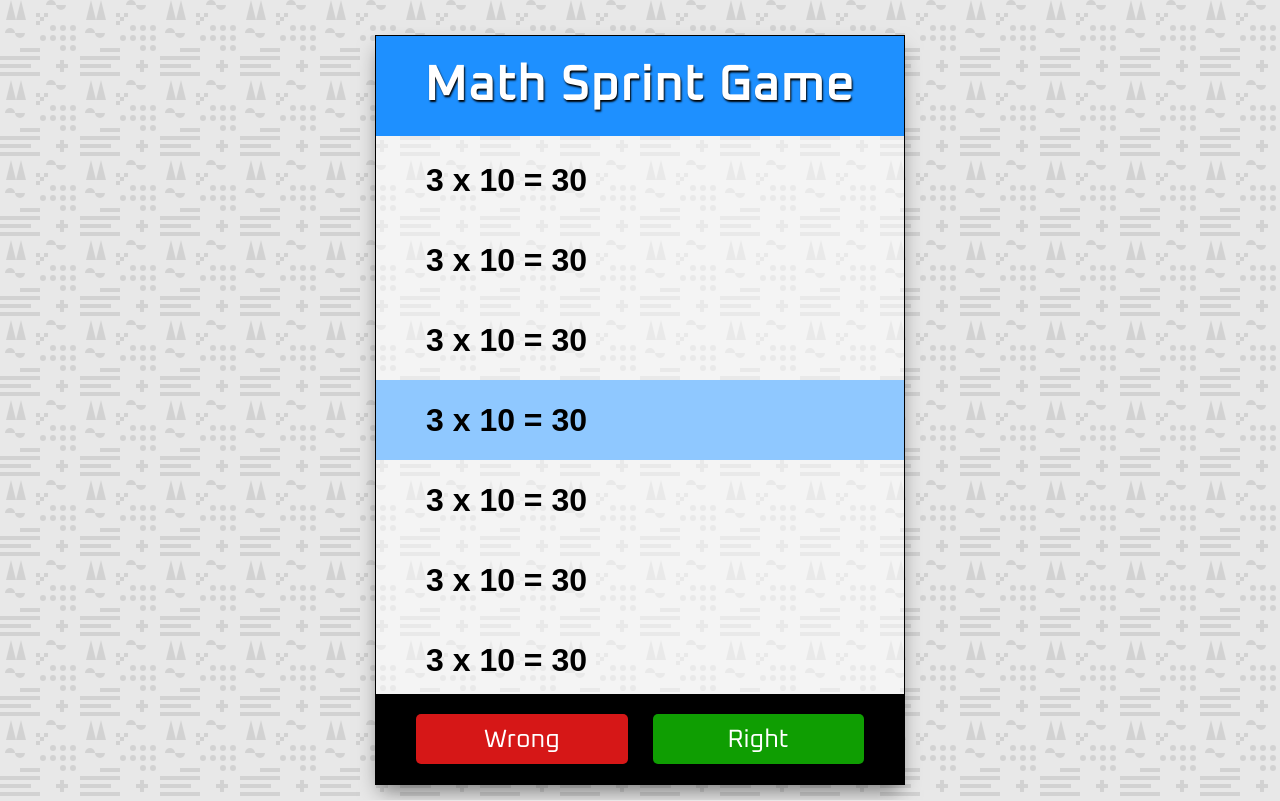
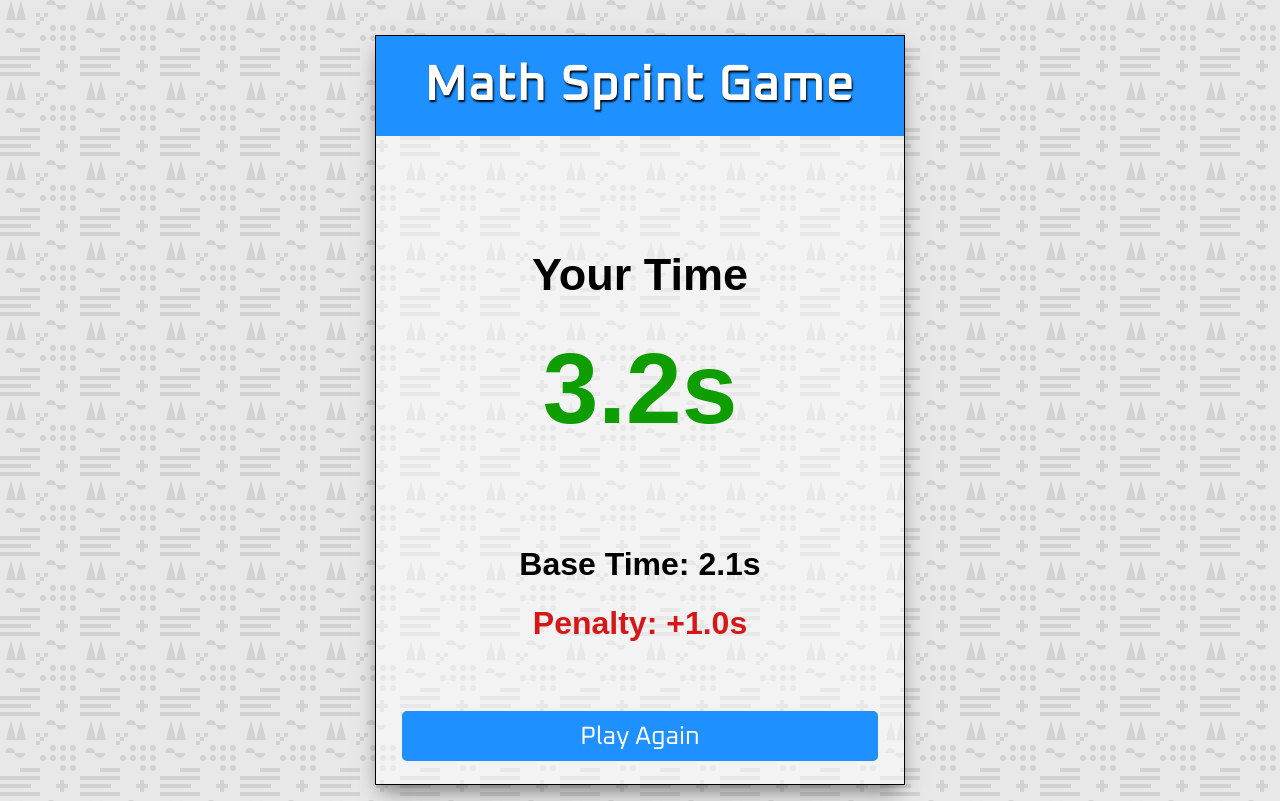
Before and after one commit to rayhan-fardous/math-sprint-game, a plain HTML site: page index.html in a window 1280 px wide. Drawn offline with Linux system fonts and the light colour scheme; a web font is replaced by a local one.

Commit message:
score page

```diff
--- a/index.html
+++ b/index.html
@@ -62,45 +62,15 @@
         </form>
       </div>
 
-
       <!-- Countdown Page -->
       <div class="card" id="countdown-page" hidden>
-        <h1 class="countdown">3 </h1>
+        <h1 class="countdown">3</h1>
       </div>
 
       <!-- Game Page -->
-        <div class="card" id="game-page">
+      <div class="card" id="game-page" hidden>
         <!-- item container -->
-           <div class="item-container">
-            <div class="selected-item"></div>
-            <div class="item">
-               <h1>3 x 10 = 30</h1>
-            </div>
-            <div class="item">
-               <h1>3 x 10 = 30</h1>
-            </div>
-            <div class="item">
-               <h1>3 x 10 = 30</h1>
-            </div>
-            <div class="item">
-               <h1>3 x 10 = 30</h1>
-            </div>
-            <div class="item">
-               <h1>3 x 10 = 30</h1>
-            </div>
-            <div class="item">
-               <h1>3 x 10 = 30</h1>
-            </div>
-            <div class="item">
-               <h1>3 x 10 = 30</h1>
-            </div>
-            <div class="item">
-               <h1>3 x 10 = 30</h1>
-            </div>
-            <div class="item">
-               <h1>3 x 10 = 30</h1>
-            </div>
-           </div>
+        <div class="item-container"></div>
         <!-- Right/Wrong Buttons -->
         <div class="item-footer">
           <button class="wrong">Wrong</button>
@@ -108,6 +78,20 @@
         </div>
       </div>
 
+      <!-- Score Page -->
+      <div class="card" id="score-page">
+        <!-- Score Container -->
+        <div class="score-container">
+          <h1 class="title">Your Time</h1>
+          <h1 class="final-time">3.2s</h1>
+          <h1 class="base-time">Base Time: 2.1s</h1>
+          <h1 class="penalty-time">Penalty: +1.0s</h1>
+        </div>
+        <!-- Play Again Button -->
+        <div class="score-footer">
+          <button class="play-again">Play Again</button>
+        </div>
+      </div>
     </div>
     <!-- Script -->
     <script src="script.js"></script>
```
Lines whose indentation alone changed are shown as unchanged.
